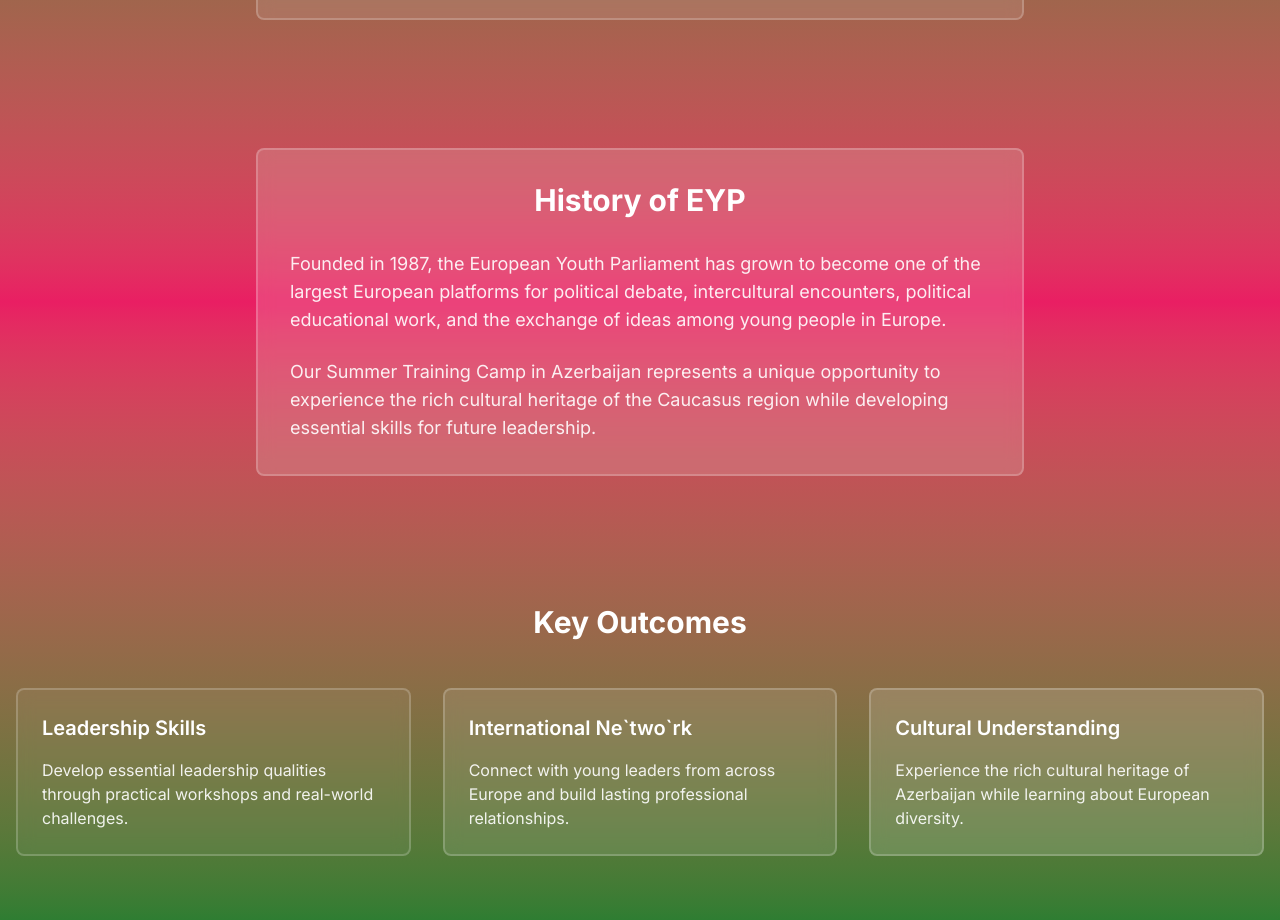
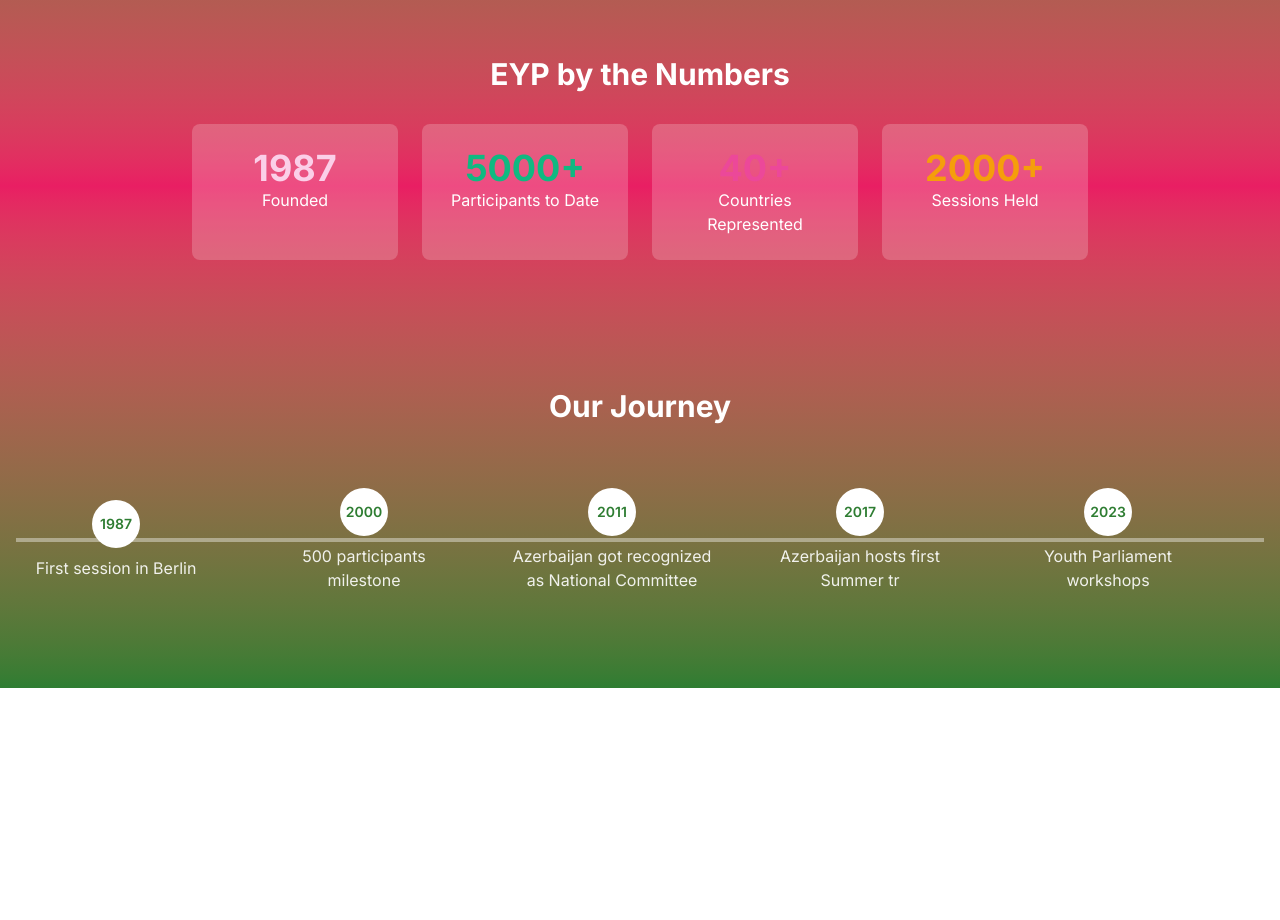
Before and after one commit to Ph4ntomByte/Summer_Training_Camp, a Next.js app: page /about in a window 1280 px wide. Shown: the part 380-1300 px from the top of the page. After the commit the page ends 1068 px from the top, so only its background shows below. Built offline with nearby package versions, Linux system fonts and the light colour scheme.

Commit message:
feat: improve about page, add timeline

```diff
--- a/src/app/about/page.tsx
+++ b/src/app/about/page.tsx
@@ -1,72 +1,71 @@
-import React from 'react';
+import React from 'react'
+import {SectionHeading} from '@/components/SectionHeading/SectionHeading'
 
 export default function AboutPage() {
   return (
-    <main className="min-h-screen bg-gradient-to-b from-[#2E7D32] via-[#E91E63] to-[#2E7D32]">
-
-      {/* Mission Section */}
+    <main className="min-h-screen bg-gradient-to-b from-[#2E7D32] via-[#E91E63] to-[#2E7D32] text-white">
+      {/* EYP in General */}
       <section className="py-16">
         <div className="container mx-auto px-4">
-          <div className="max-w-3xl mx-auto bg-white/10 backdrop-blur-sm p-8 rounded-lg border-2 border-white/20">
-            <h2 className="text-3xl font-bold mb-8 text-center text-white">Our Mission</h2>
-            <p className="text-lg text-white/90 mb-6">
-              The European Youth Parliament Summer Training Camp aims to empower young leaders
-              through debate, cultural exchange, and hands-on learning experiences. We believe
-              in fostering critical thinking, leadership skills, and international understanding
-              among Europe&apos;s youth.
-            </p>
+          <SectionHeading>EYP in General</SectionHeading>
+          <p className="text-lg max-w-3xl mx-auto">
+            The European Youth Parliament (EYP) is a pan-European network of motivated young people that brings together youth across Europe to discuss political, cultural, and social topics. Founded in 1987, EYP has empowered thousands of young leaders to exchange ideas, develop critical thinking, and foster intercultural understanding.
+          </p>
+        </div>
+      </section>
+
+      {/* EYP Stats */}
+      <section className="py-16">
+        <div className="container mx-auto px-4">
+          <SectionHeading>EYP by the Numbers</SectionHeading>
+          <div className="grid grid-cols-2 md:grid-cols-4 gap-6 max-w-4xl mx-auto">
+            <div className="p-6 bg-white/20 rounded-lg text-center">
+              <p className="text-4xl font-bold text-[#FBCFE8]">1987</p>
+              <p>Founded</p>
+            </div>
+            <div className="p-6 bg-white/20 rounded-lg text-center">
+              <p className="text-4xl font-bold text-[#10B981]">5000+</p>
+              <p>Participants to Date</p>
+            </div>
+            <div className="p-6 bg-white/20 rounded-lg text-center">
+              <p className="text-4xl font-bold text-[#EC4899]">40+</p>
+              <p>Countries Represented</p>
+            </div>
+            <div className="p-6 bg-white/20 rounded-lg text-center">
+              <p className="text-4xl font-bold text-[#F59E0B]">2000+</p>
+              <p>Sessions Held</p>
+            </div>
           </div>
         </div>
       </section>
 
-      {/* History Section */}
+      {/* Our Journey Timeline */}
       <section className="py-16">
         <div className="container mx-auto px-4">
-          <div className="max-w-3xl mx-auto bg-white/15 backdrop-blur-sm p-8 rounded-lg border-2 border-white/20">
-            <h2 className="text-3xl font-bold mb-8 text-center text-white">History of EYP</h2>
-            <p className="text-lg text-white/90 mb-6">
-              Founded in 1987, the European Youth Parliament has grown to become one of the
-              largest European platforms for political debate, intercultural encounters,
-              political educational work, and the exchange of ideas among young people in Europe.
-            </p>
-            <p className="text-lg text-white/90">
-              Our Summer Training Camp in Azerbaijan represents a unique opportunity to
-              experience the rich cultural heritage of the Caucasus region while developing
-              essential skills for future leadership.
-            </p>
-          </div>
-        </div>
-      </section>
-
-      {/* Key Outcomes Section */}
-      <section className="py-16">
-        <div className="container mx-auto px-4">
-          <h2 className="text-3xl font-bold mb-12 text-center text-white">Key Outcomes</h2>
-          <div className="grid grid-cols-1 md:grid-cols-3 gap-8">
-            <div className="bg-white/5 backdrop-blur-sm p-6 rounded-lg border-2 border-white/20 hover:border-white/40 transition-all">
-              <h3 className="text-xl font-semibold mb-4 text-white">Leadership Skills</h3>
-              <p className="text-white/90">
-                Develop essential leadership qualities through practical workshops and
-                real-world challenges.
-              </p>
+          <SectionHeading>Our Journey</SectionHeading>
+          <div className="relative overflow-x-auto">
+            <div className="flex items-center space-x-12 py-8">
+              {[
+                { year: '1987', event: 'First session in Berlin' },
+                { year: '2000', event: '500 participants milestone' },
+                { year: '2011', event: 'Azerbaijan got recognized as National Committee' },
+                { year: '2017', event: 'Azerbaijan hosts first Summer tr' },
+                { year: '2023', event: 'Youth Parliament workshops' },
+                { year: '2024', event: 'National committee formation' },
+                { year: '2025', event: '7th Summer Training Camp in Baku' },
+              ].map((item, idx) => (
+                <div key={idx} className="flex flex-col items-center text-center min-w-[200px]">
+                  <div className="w-12 h-12 bg-white rounded-full flex items-center justify-center mb-2">
+                    <span className="text-sm font-semibold text-[#2E7D32]">{item.year}</span>
+                  </div>
+                  <p className="text-white/90">{item.event}</p>
+                </div>
+              ))}
             </div>
-            <div className="bg-white/10 backdrop-blur-sm p-6 rounded-lg border-2 border-white/20 hover:border-white/40 transition-all">
-              <h3 className="text-xl font-semibold mb-4 text-white">International Ne`two`rk</h3>
-              <p className="text-white/90">
-                Connect with young leaders from across Europe and build lasting
-                professional relationships.
-              </p>
-            </div>
-            <div className="bg-white/15 backdrop-blur-sm p-6 rounded-lg border-2 border-white/20 hover:border-white/40 transition-all">
-              <h3 className="text-xl font-semibold mb-4 text-white">Cultural Understanding</h3>
-              <p className="text-white/90">
-                Experience the rich cultural heritage of Azerbaijan while learning about
-                European diversity.
-              </p>
-            </div>
+            <div className="absolute top-1/2 left-0 w-full h-1 bg-white/40 -translate-y-1/2"></div>
           </div>
         </div>
       </section>
     </main>
-  );
+  )
 }
--- /dev/null
+++ b/src/components/SectionHeading/SectionHeading.tsx
@@ -0,0 +1,9 @@
+import React from 'react'
+
+export function SectionHeading({ children }: { children: React.ReactNode }) {
+  return (
+    <h2 className="text-3xl font-bold mb-8 text-center text-white">
+      {children}
+    </h2>
+  )
+}
```
